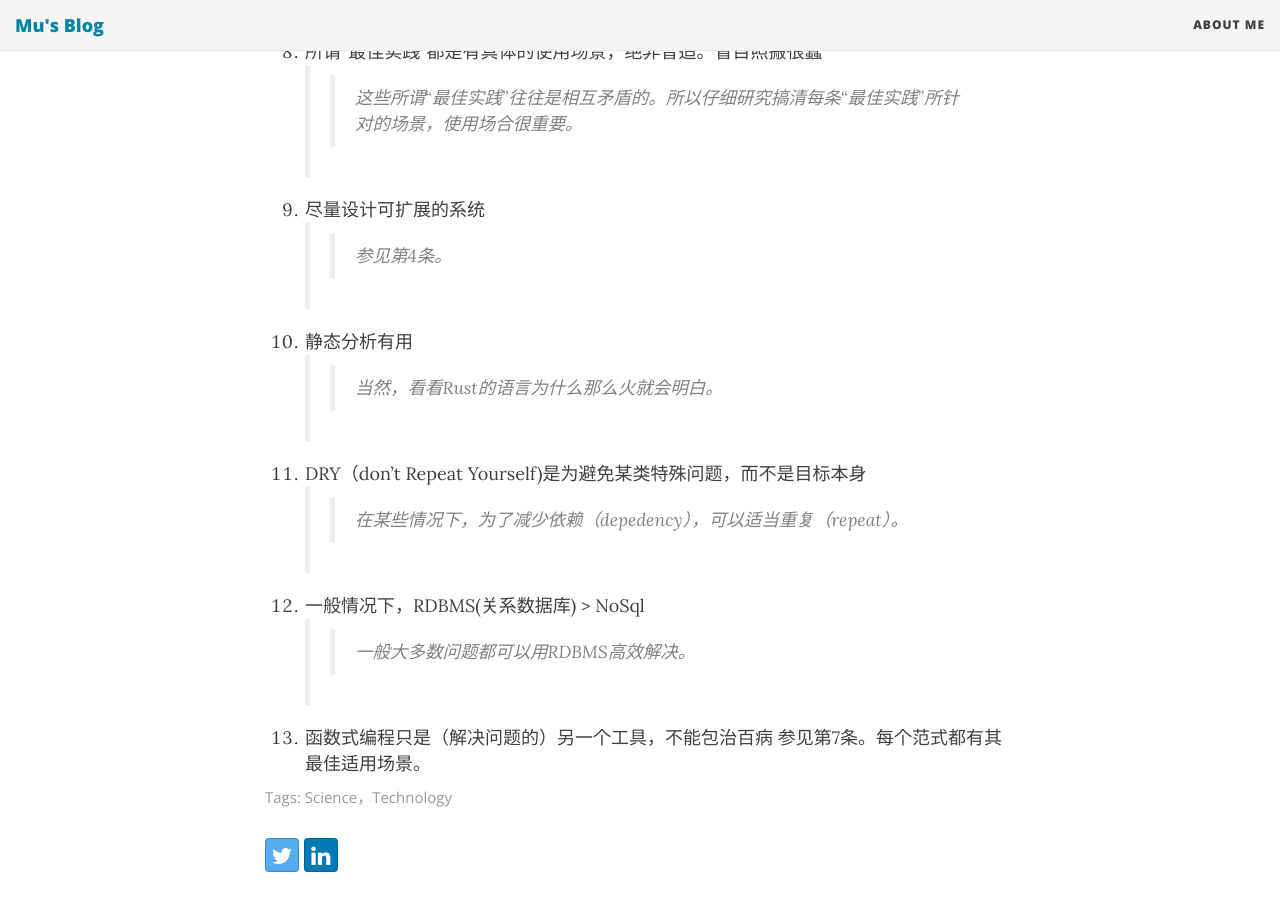
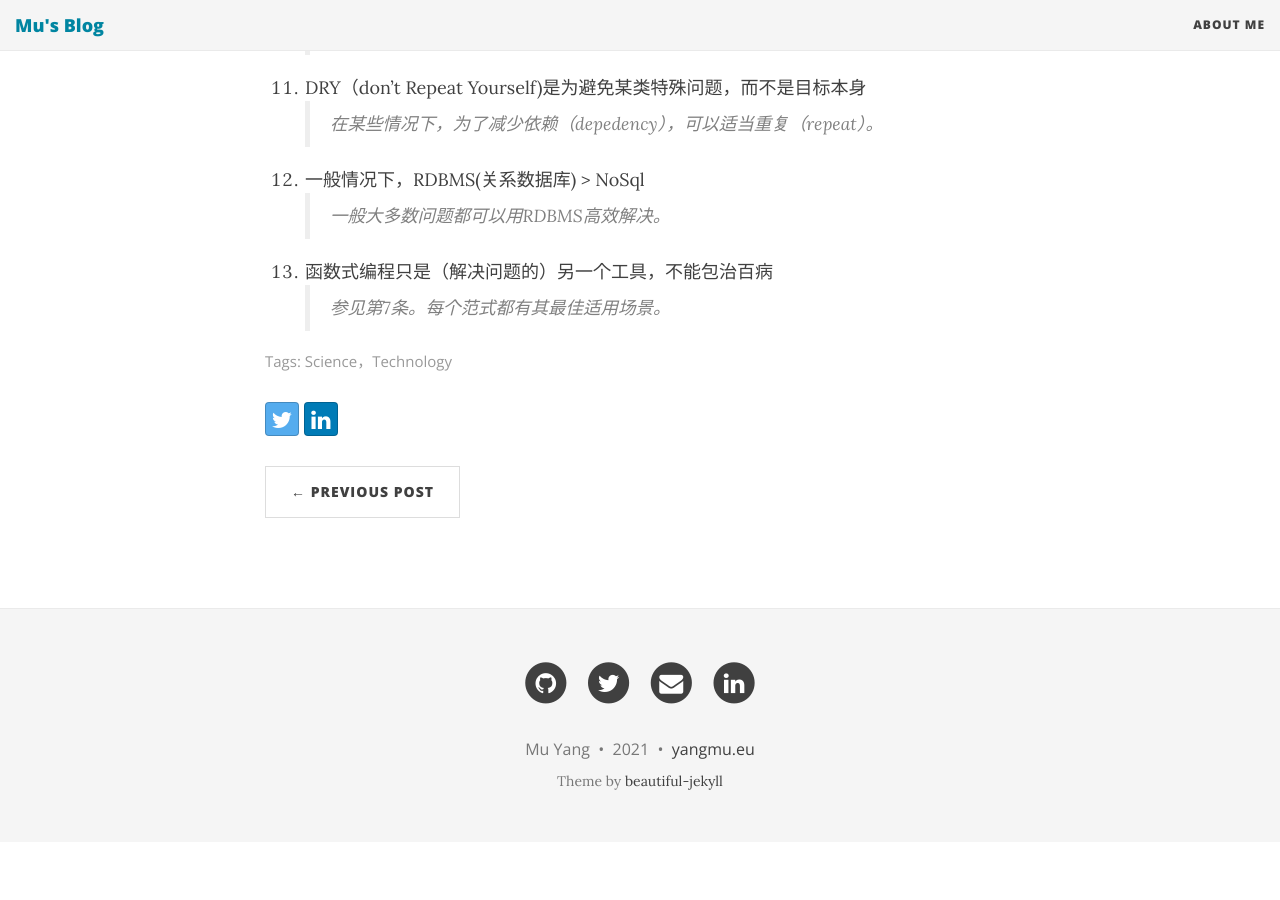
Before and after one commit to myang/myang.github.io, a Jekyll site: the page built from _posts/2021-02-07-sci-tech-blog.md, in a window 1280 px wide and 900 px high, scrolled down 2194 px. Built offline with Jekyll 4.4.1, drawn with Linux system fonts in a browser that asks for light colours; nearby versions of some CDN libraries; after the commit the page ends 3036 px from its top, so only the background shows below that.

Commit message:
format again

```diff
--- a/_posts/2021-02-07-sci-tech-blog.md
+++ b/_posts/2021-02-07-sci-tech-blog.md
@@ -10,40 +10,40 @@
 下面是作者列出的13个看法。这些看法在他6年前参加工作前是完全不同意的：
 
 1. 使用强制类型类语言（也叫静态语言）更好（如C/C++，Java，TypeScript，Rust，Swift等），如果一个团队的编程水平参差不齐
->>尽管自动类型类语言（又叫动态语言）如Python，JavaScript，Go等具有简单易学的突出优点，被大多数程序员所喜爱，但缺点也很明显：由于变量类型需要运行过程中动态推断，运行效率不如静态语言高，且易读性也受到影响，定位问题也比较困难。一般初学者喜欢，而资深程序员更偏爱静态语言。所以出于易读性和问题定位难易考虑，一个团队推荐统一使用静态语言是合理的；
+>尽管自动类型类语言（又叫动态语言）如Python，JavaScript，Go等具有简单易学的突出优点，被大多数程序员所喜爱，但缺点也很明显：由于变量类型需要运行过程中动态推断，运行效率不如静态语言高，且易读性也受到影响，定位问题也比较困难。一般初学者喜欢，而资深程序员更偏爱静态语言。所以出于易读性和问题定位难易考虑，一个团队推荐统一使用静态语言是合理的；
 
 2. 站着开每日例会对于监督新人是有好处的
->>新人一般需要一段时间熟悉情况和学习新东西，如果不抓紧，很容易出现学习效率不高的现象。每天在例会上快速汇报下进展，能起到督促作用。
+>新人一般需要一段时间熟悉情况和学习新东西，如果不抓紧，很容易出现学习效率不高的现象。每天在例会上快速汇报下进展，能起到督促作用。
 
 3. Sprint retrospectives的意义在于发现并纠正错误的方向，而不是什么走agile流程，浪费每个人的时间
 >>在诺基亚时，曾有一段公司受当时Agile宣传影响，花重金请咨询公司给研发部门每个员工培训Agile工作法，把它当成提高生产力的灵丹妙药。当时我就认为，Agile的实质是信息共享，只有在一个团队都相互熟悉各自工作，能够给出建议的前提下Agile才有价值。但实际上，几乎每个团队中，特别是10人以上，角色不同，很难做到相互理解每个人的工作内容，再加上语言表达能力不同，往往是例会上不知所云，工作遇到的问题，别人也就给不出有价值的建议，例会事实上走形式，浪费大家时间。
 
 4. 软件架构设计比其他都重要。一个好的设计，即使实现得不好，也不会对软件基础造成大的影响。而一个不好的设计抽象或架构分层缺失会使整个系统崩溃
->>现实是，除了安全方面要求很高的系统，大多软件都是每隔几年就会重写，架构大改或重新设计。手机的iOS和Android，台式机的Windows都是如此，更不用说云侧一直在变，如SAAS，PAAS，Micro-service， Serverless等。所以我觉得没有必要追求可长期扩展的架构，只要能满足当前需求并考虑一定的灵活性就足够了。
+>现实是，除了安全方面要求很高的系统，大多软件都是每隔几年就会重写，架构大改或重新设计。手机的iOS和Android，台式机的Windows都是如此，更不用说云侧一直在变，如SAAS，PAAS，Micro-service， Serverless等。所以我觉得没有必要追求可长期扩展的架构，只要能满足当前需求并考虑一定的灵活性就足够了。
 
 5. Java作为一种语言并没有那么不堪
->>从语言设计角度，我认为Java是优秀的语言之一，被广泛应用于端侧和云侧。虽然当初“编写一次到处运行”的理念并没有实现，其用虚拟机屏蔽硬件差异以达成软件复用的思想一直广泛深入地影响着软件业。尽管它的运行效率一直广受诟病，但AOT即时编译技术大大弥补了不足。相信Java仍将在云端有用武之地。
+>从语言设计角度，我认为Java是优秀的语言之一，被广泛应用于端侧和云侧。虽然当初“编写一次到处运行”的理念并没有实现，其用虚拟机屏蔽硬件差异以达成软件复用的思想一直广泛深入地影响着软件业。尽管它的运行效率一直广受诟病，但AOT即时编译技术大大弥补了不足。相信Java仍将在云端有用武之地。
 
 6. 巧妙的代码通常不是好代码，清晰易懂才是最重要的。
->>看过一个报答，大公司的软件工程中，通常60%的资源都是用在软件维护上，设计只占3%。所以代码清晰易懂可极大提高可维护性，从而降低维护的成本。
+>看过一个报答，大公司的软件工程中，通常60%的资源都是用在软件维护上，设计只占3%。所以代码清晰易懂可极大提高可维护性，从而降低维护的成本。
 
 7. 无论采用什么编程范式也阻止不了写出质量差的程序
->>不同的编程范式如面向过程，面向对象，函数式等，适合解决不同类的问题，只有深刻理解每种范式的思想，才能最好地运用。范式无法保证程序质量。
+>不同的编程范式如面向过程，面向对象，函数式等，适合解决不同类的问题，只有深刻理解每种范式的思想，才能最好地运用。范式无法保证程序质量。
 
 8. 所谓“最佳实践”都是有具体的使用场景，绝非普适。盲目照搬很蠢
->>这些所谓“最佳实践”往往是相互矛盾的。所以仔细研究搞清每条“最佳实践”所针对的场景，使用场合很重要。
+>这些所谓“最佳实践”往往是相互矛盾的。所以仔细研究搞清每条“最佳实践”所针对的场景，使用场合很重要。
 
 9. 尽量设计可扩展的系统
->>参见第4条。
+>参见第4条。
 
 10. 静态分析有用
->>当然，看看Rust的语言为什么那么火就会明白。
+>当然，看看Rust的语言为什么那么火就会明白。
 
 11. DRY（don't Repeat Yourself)是为避免某类特殊问题，而不是目标本身
->>在某些情况下，为了减少依赖（depedency），可以适当重复（repeat）。
+>在某些情况下，为了减少依赖（depedency），可以适当重复（repeat）。
 
 12. 一般情况下，RDBMS(关系数据库) > NoSql
->>一般大多数问题都可以用RDBMS高效解决。
+>一般大多数问题都可以用RDBMS高效解决。
 
 13. 函数式编程只是（解决问题的）另一个工具，不能包治百病
-参见第7条。每个范式都有其最佳适用场景。
+>参见第7条。每个范式都有其最佳适用场景。
```
